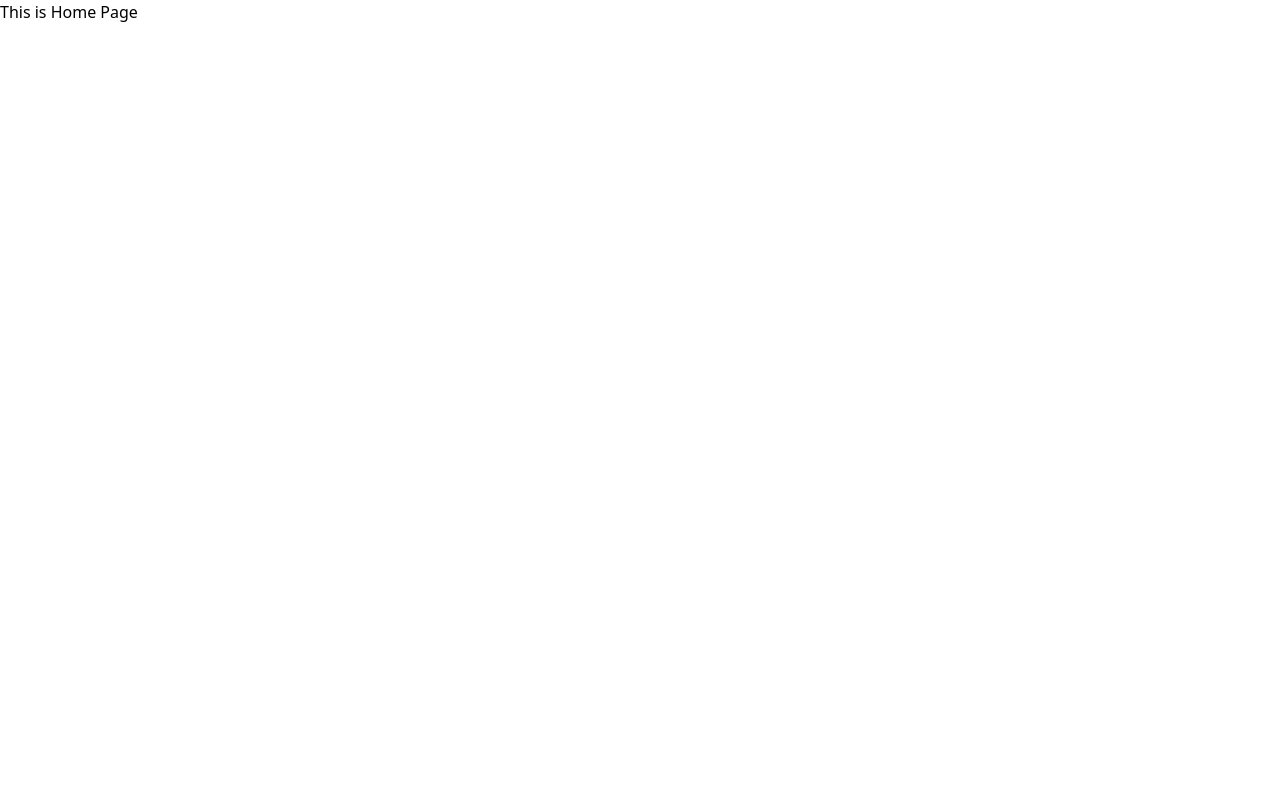
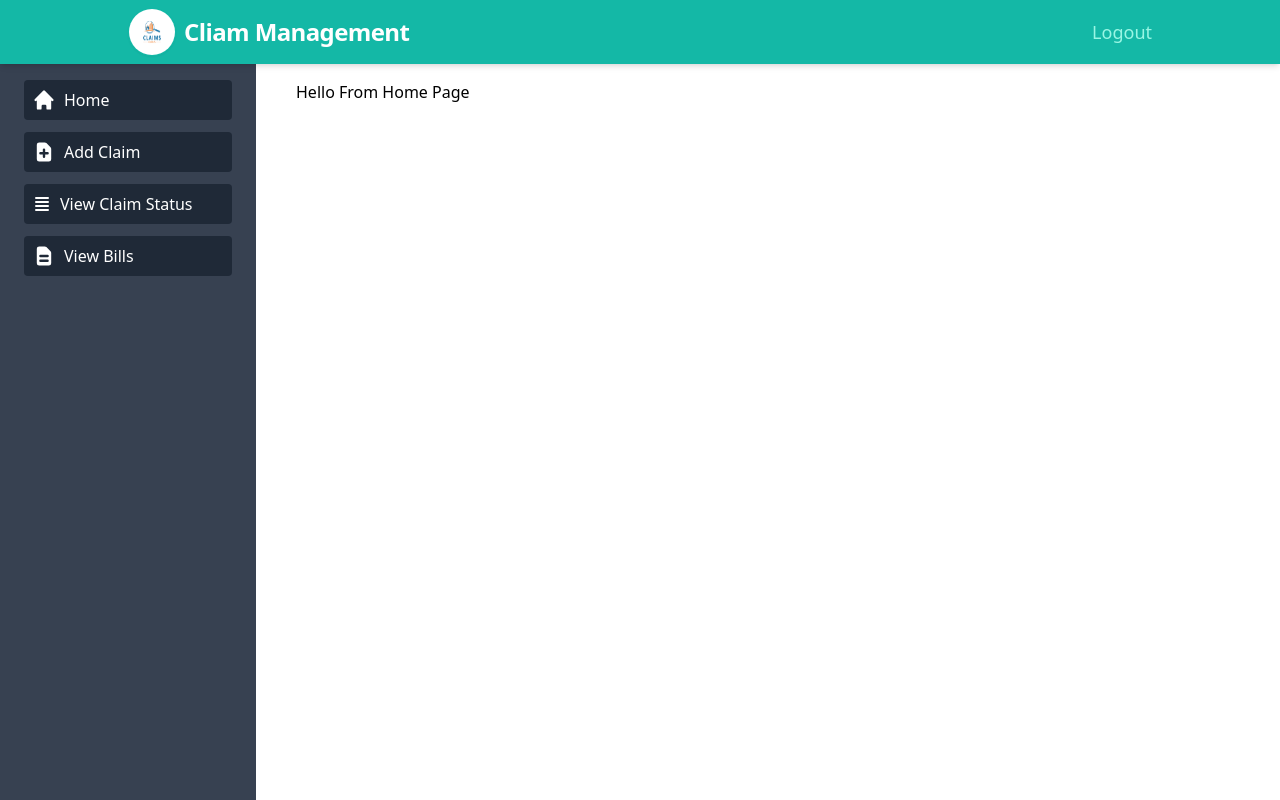
Before and after one commit to Molla-Mainuddin/claim-management, a React (Create React App) app: page /home in a window 1280 px wide. Built offline with nearby package versions, Linux system fonts and the light colour scheme; no server answers.

Commit message:
sidebar and home page modified

```diff
--- a/src/App.js
+++ b/src/App.js
@@ -4,14 +4,22 @@ import { Route, Routes } from "react-router-dom";
 import Home from './pages/home/component/Home';
 import { ToastContainer } from 'react-toastify';
 import 'react-toastify/dist/ReactToastify.css';
+import SideBar from './component/SideBar';
+import Navbar from './component/Navbar';
 
 const App = () => {
   return (
-    <div className='App'>
-      <ToastContainer autoClose={1500}/>
+    <div className='w-full'>
+      <ToastContainer autoClose={1500} />
       <Routes>
         <Route path='/' element={<Login />} />
-        <Route path='/home' element={<Home />} />
+        <Route path='/home' element={
+          <>
+            <Navbar />
+            <Home />
+          </>
+        }
+        />
       </Routes>
     </div>
   )
--- a/src/component/Navbar.jsx
+++ b/src/component/Navbar.jsx
@@ -1,8 +1,30 @@
 import React from 'react'
+import { NavLink } from 'react-router-dom';
 
 const Navbar = () => {
   return (
-    <div>Navbar</div>
+    <nav className="bg-teal-500 shadow-md fixed top-0 z-50 w-full h-auto flex items-center justify-between py-2 px-5 lg:px-32">
+      <div className="flex items-center flex-shrink-0 text-white">
+        <NavLink to="/home">
+          <img src='assets/claim-logo.png' alt='broken' className='border border-teal-500 shadow-sm h-10 w-10 rounded-full cursor-pointer lg:h-12 lg:w-12 ' />
+        </NavLink>
+        <span className="ml-2 font-semibold text-2xl tracking-tight">Cliam Management</span>
+      </div>
+      <div className="block lg:hidden">
+        <button className="flex items-center px-3 py-2 border rounded text-teal-200 border-teal-400 hover:text-white hover:border-white">
+          <svg className="fill-current h-3 w-3" viewBox="0 0 20 20" xmlns="http://www.w3.org/2000/svg">
+            <title>Menu</title><path d="M0 3h20v2H0V3zm0 6h20v2H0V9zm0 6h20v2H0v-2z" />
+          </svg>
+        </button>
+      </div>
+      <div className="w-full hidden lg:flex lg:items-center lg:w-auto">
+        <div className="text-lg lg:flex-grow">
+          <button to="#" className="block mt-4 lg:inline-block lg:mt-0 text-teal-200 hover:text-white">
+            Logout
+          </button>
+        </div>
+      </div>
+    </nav>
   )
 }
 
--- /dev/null
+++ b/src/component/SideBar.jsx
@@ -0,0 +1,70 @@
+import React from 'react'
+import { Link } from 'react-router-dom';
+
+const SideBar = () => {
+    return (
+        <div className='hidden bg-gray-700 sticky top-0 h-screen w-1/5 pt-20 px-6 lg:block'>
+            <div className='content h-full space-y-3'>
+                {/* Home Link */}
+                <Link
+                    to="/home"
+                    className="px-2 py-2 mb-1 flex flex-row items-center bg-gray-800 hover:bg-teal-500 text-white text-base font-medium rounded"
+                >
+                    <div className="flex items-center justify-center pr-2">
+                        <svg
+                            xmlns="http://www.w3.org/2000/svg"
+                            className="h-6 w-6"
+                            viewBox="0 0 20 20"
+                            fill="currentColor"
+                        >
+                            <path d="M10.707 2.293a1 1 0 00-1.414 0l-7 7a1 1 0 001.414 1.414L4 10.414V17a1 1 0 001 1h2a1 1 0 001-1v-2a1 1 0 011-1h2a1 1 0 011 1v2a1 1 0 001 1h2a1 1 0 001-1v-6.586l.293.293a1 1 0 001.414-1.414l-7-7z" />
+                        </svg>
+                    </div>
+                    <p>Home</p>
+                </Link>
+
+                {/* Add Claim Link */}
+                <Link
+                    to="#"
+                    className="px-2 py-2 mb-1 flex flex-row items-center bg-gray-800 hover:bg-teal-500 text-white text-base font-medium rounded"
+                >
+                    <div className="flex items-center justify-center pr-2">
+                        <svg xmlns="http://www.w3.org/2000/svg" className="h-6 w-6" viewBox="0 0 20 20" fill="currentColor">
+                            <path fillRule="evenodd" d="M6 2a2 2 0 00-2 2v12a2 2 0 002 2h8a2 2 0 002-2V7.414A2 2 0 0015.414 6L12 2.586A2 2 0 0010.586 2H6zm5 6a1 1 0 10-2 0v2H7a1 1 0 100 2h2v2a1 1 0 102 0v-2h2a1 1 0 100-2h-2V8z" clipRule="evenodd" />
+                        </svg>
+                    </div>
+                    <p>Add Claim</p>
+                </Link>
+
+                {/* View Claim Status Link */}
+
+                <Link
+                    to="#"
+                    className="px-2 py-2 mb-1 flex flex-row items-center bg-gray-800 hover:bg-teal-500 text-white text-base font-medium rounded"
+                >
+                    <div className="flex items-center justify-center pr-2">
+                        <svg xmlns="http://www.w3.org/2000/svg" className="h-5 w-5" viewBox="0 0 20 20" fill="currentColor">
+                            <path fillRule="evenodd" d="M3 4a1 1 0 011-1h12a1 1 0 110 2H4a1 1 0 01-1-1zm0 4a1 1 0 011-1h12a1 1 0 110 2H4a1 1 0 01-1-1zm0 4a1 1 0 011-1h12a1 1 0 110 2H4a1 1 0 01-1-1zm0 4a1 1 0 011-1h12a1 1 0 110 2H4a1 1 0 01-1-1z" clipRule="evenodd" />
+                        </svg>
+                    </div>
+                    <p>View Claim Status</p>
+                </Link>
+
+                {/* View Bill Link */}
+                <Link
+                    to="#"
+                    className="px-2 py-2 mb-1 flex flex-row items-center bg-gray-800 hover:bg-teal-500 text-white text-base font-medium rounded"
+                >
+                    <div className="flex items-center justify-center pr-2">
+                        <svg xmlns="http://www.w3.org/2000/svg" className="h-6 w-6" viewBox="0 0 20 20" fill="currentColor">
+                            <path fillRule="evenodd" d="M4 4a2 2 0 012-2h4.586A2 2 0 0112 2.586L15.414 6A2 2 0 0116 7.414V16a2 2 0 01-2 2H6a2 2 0 01-2-2V4zm2 6a1 1 0 011-1h6a1 1 0 110 2H7a1 1 0 01-1-1zm1 3a1 1 0 100 2h6a1 1 0 100-2H7z" clipRule="evenodd" />
+                        </svg>
+                    </div>
+                    <p>View Bills</p>
+                </Link>
+            </div>
+        </div>
+    );
+}
+
+export default SideBar;
--- a/src/pages/authentication/component/Login.jsx
+++ b/src/pages/authentication/component/Login.jsx
@@ -11,20 +11,25 @@ const Login = () => {
 
 
     const onSubmit = async () => {
+        document.getElementById("submitButton").innerHTML="Please Wait...";
         const data = {
             "username": userName,
             "password": password
         }
         LoginApi(data).then(res => {
-            if(res.status===200){
+            if(res.status===200 && res.data.jwtAuthToken!==undefined){
                 localStorage.setItem('token', res.data.jwtAuthToken);
                 notify("LOGIN_SUCCESS","You have successfully loggedin");
                 navigate("/home");
+            }else{
+                notify("LOGIN_ERROR","Invalid Token");
             }
             setUserName("");
             setPassword("");
         }).catch((error) => {
+            // navigate("/home");
             notify("LOGIN_ERROR","Login Failed");
+            document.getElementById("submitButton").innerHTML="Login";
         });
     }
 
@@ -90,6 +95,7 @@ const Login = () => {
                             className="w-full text-white bg-blue-700 hover:bg-blue-800 focus:ring-4 focus:ring-blue-300 font-medium rounded-lg
                             text-sm px-5 py-2.5 text-center"
                             onClick={onSubmit}
+                            id="submitButton"
                         >
                             Login
                         </button>
--- a/src/pages/home/component/Home.jsx
+++ b/src/pages/home/component/Home.jsx
@@ -1,9 +1,16 @@
 import React from 'react'
+import Navbar from '../../../component/Navbar'
+import SideBar from '../../../component/SideBar';
 
 const Home = () => {
   return (
-    <div>This is Home Page</div>
+    <div className='flex flex-row'>
+      <SideBar />
+      <div className='w-full lg:w-4/5 lg:pt-20 px-10'>
+        Hello From Home Page
+      </div>
+    </div>
   )
 }
 
-export default Home
+export default Home;
```
Also changed, not shown: public/assets/claim-logo.png (added).
